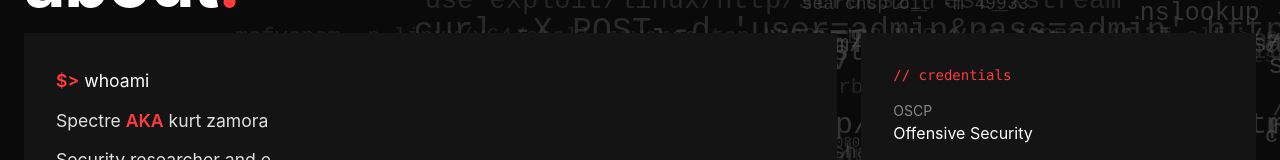
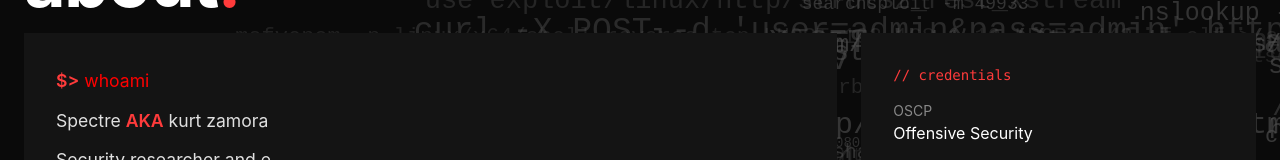
Before and after one commit to sp3crtre/spectre.github.io, a plain HTML site: page index.html in a window 1280 px wide. Shown: the part 289-449 px from the top of the page. Drawn offline with nearby package versions, Linux system fonts and the light colour scheme.

Commit message:
Update index.html

```diff
--- a/index.html
+++ b/index.html
@@ -89,8 +89,8 @@
             font-weight: 600;
         }
 
-        .typewriter-line .green-text {
-            color: #4caf50;
+        .typewriter-line .white-text {
+            color: red;
         }
 
         .typewriter-cursor {
@@ -559,7 +559,7 @@
 
         document.addEventListener('DOMContentLoaded', function() {
             const lines = [
-                { element: 'line1', text: '<span class="red-text">$></span> <span class="text-white">whoami</span>' },
+                { element: 'line1', text: '<span class="red-text">$></span> <span class="white-text">whoami</span>' },
                 { element: 'line2', text: 'Spectre <span class="red-text">AKA</span> kurt zamora' },
                 { element: 'line3', text: '' },
                 { element: 'line4', text: 'Security researcher and ethical hacker with over 5 years of experience in offensive security.' },
```
